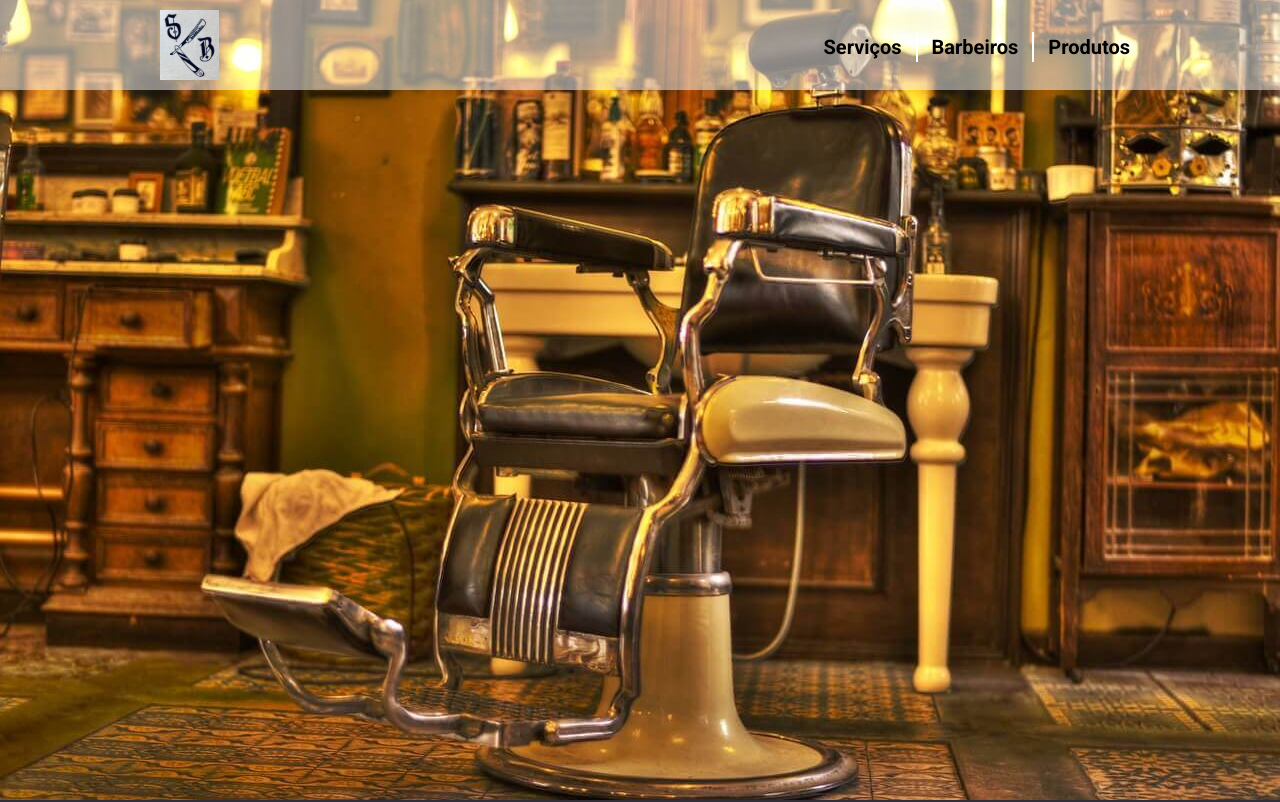
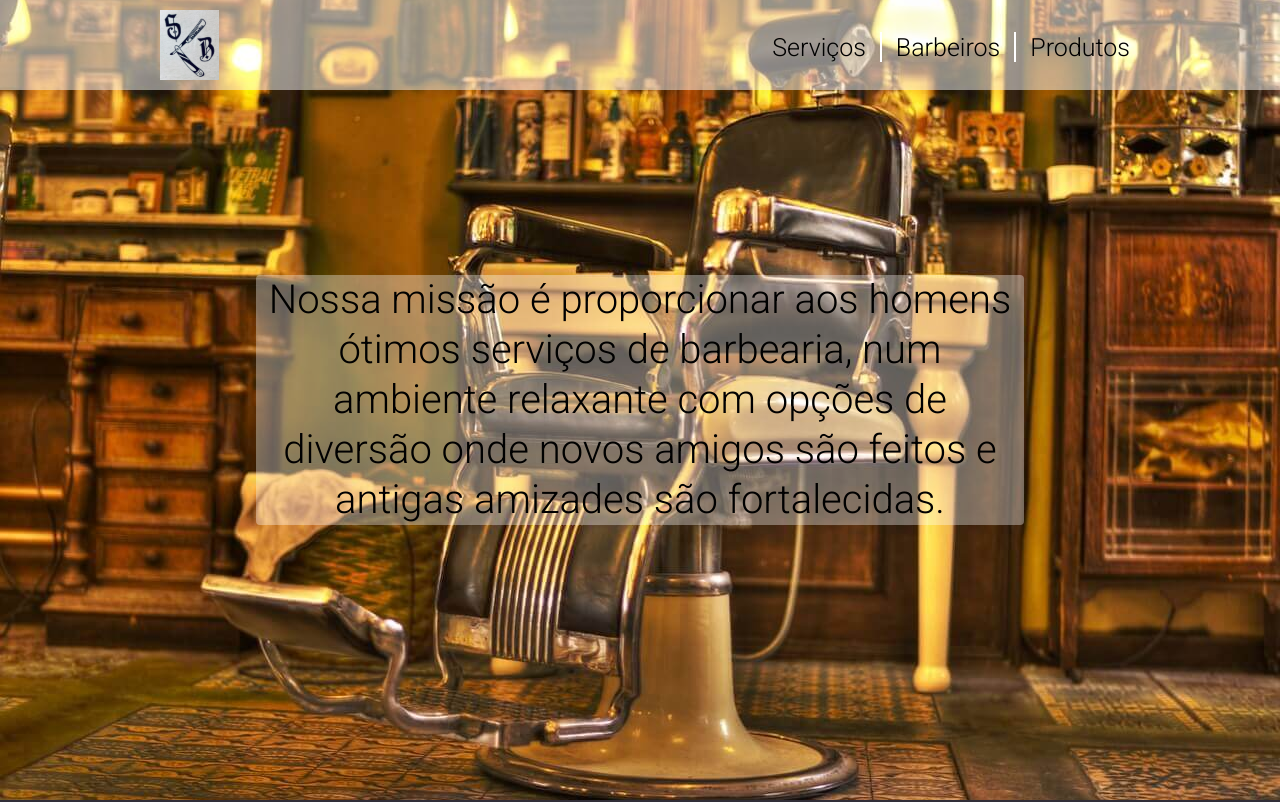
Before and after one commit to otavioluism/barbearia-santo-bigode, a React (Create React App) app: page / in a window 1280 px wide. Shown: the top 802 px of the page. Built offline with nearby package versions, Linux system fonts and the light colour scheme.

Commit message:
version 3.1

```diff
--- a/src/pages/Barbeiros/styles.ts
+++ b/src/pages/Barbeiros/styles.ts
@@ -16,7 +16,7 @@ export const Header = styled.div`
   justify-content: space-between;
 
   a {
-    margin-left: 50px;
+    margin-left: 60px;
     font-size: 3.5rem;
     line-height: 4.1rem;
     color: #000;
@@ -30,6 +30,7 @@ export const Header = styled.div`
 
   h1 {
     margin-right: 50px;
+    font-weight: 300;
     color: #000;
   }
 `;
--- a/src/pages/Dashboard/index.tsx
+++ b/src/pages/Dashboard/index.tsx
@@ -67,7 +67,15 @@ const Dashboard: React.FC = () => {
           </div>
         </div>
       </Header>
-      <Fundo />
+      <Fundo>
+        <div>
+          <p>
+            Nossa missão é proporcionar aos homens ótimos serviços de barbearia,
+            num ambiente relaxante com opções de diversão onde novos amigos são
+            feitos e antigas amizades são fortalecidas.
+          </p>
+        </div>
+      </Fundo>
       <Logo>
         <img src={logoImg} alt="Santo Bigode" />
       </Logo>
--- a/src/pages/Dashboard/styles.ts
+++ b/src/pages/Dashboard/styles.ts
@@ -46,8 +46,8 @@ export const Header = styled.header`
           a {
             text-decoration: none;
             color: #000;
-            font-size: 2.0rem;
-            font-weight: bold;
+            font-size: 2.5rem;
+            font-weight: 300;
             transition: opacity 0.2s;
 
             }
@@ -155,6 +155,22 @@ export const Fundo = styled.div`
   background-image: url(${ImgFundo});
   background-position: center center;
   background-repeat: no-repeat;
+
+  div {
+    display: flex;
+    align-items: center;
+    justify-content: center;
+    width: 60%;
+    background: rgba(255, 255, 255, 0.35);
+    border-radius: 4px;
+    p {
+      text-align: center;
+      color: #000;
+      font-size: 4rem;
+      font-weight: 300;
+      line-height: 5rem;
+    }
+  }
 `;
 
 export const Logo = styled.div`
@@ -195,7 +211,7 @@ export const Caixa = styled.div`
 
     p {
       font-style: normal;
-      font-weight: normal;
+      font-weight: 300;
       font-size: 2rem;
       line-height: 3rem;
       letter-spacing: 0.04em;
@@ -295,6 +311,8 @@ export const Localizacao = styled.div`
 
   div.mapa {
     margin-top: 20px;
+    position: relative;
+    z-index: 0;
   }
 
   div.mapa,
--- a/src/pages/Produtos/index.tsx
+++ b/src/pages/Produtos/index.tsx
@@ -40,7 +40,16 @@ const Produtos: React.FC = () => {
         </a>
         <h1>Produtos</h1>
       </Header>
-      <Fundo />
+      <Fundo>
+        <div>
+          <p>
+            Conheça os nossos produtos! <br />
+{' '}
+Role para baixo e escolha já o
+            seu.
+</p>
+        </div>
+      </Fundo>
       <Logo>
         <img src={logoImg} alt="Santo Bigode" />
       </Logo>
--- a/src/pages/Produtos/styles.ts
+++ b/src/pages/Produtos/styles.ts
@@ -19,7 +19,7 @@ export const Header = styled.div`
   justify-content: space-between;
 
   a {
-    margin-left: 50px;
+    margin-left: 60px;
     font-size: 3.5rem;
     line-height: 4.1rem;
     color: #000;
@@ -33,6 +33,7 @@ export const Header = styled.div`
 
   h1 {
     margin-right: 50px;
+    font-weight: 300;
     color: #000;
   }
 `;
@@ -50,6 +51,21 @@ export const Fundo = styled.div`
   background-image: url(${imgFundo});
   background-position: center center;
   background-repeat: no-repeat;
+  div {
+    display: flex;
+    align-items: center;
+    justify-content: center;
+    width: 60%;
+    background: rgba(255, 255, 255, 0.5);
+    border-radius: 4px;
+    p {
+      text-align: center;
+      color: #000;
+      font-size: 4rem;
+      font-weight: 300;
+      line-height: 5rem;
+    }
+  }
 `;
 
 export const Logo = styled.div`
@@ -140,7 +156,7 @@ export const Produto1 = styled.div`
 
     p {
       font-style: normal;
-      font-weight: 500;
+      font-weight: 300;
       font-size: 2rem;
       line-height: 2.3rem;
       display: flex;
--- a/src/pages/Servico/index.tsx
+++ b/src/pages/Servico/index.tsx
@@ -29,7 +29,14 @@ const Servico: React.FC = () => {
         </a>
         <h1>Serviços</h1>
       </Header>
-      <Fundo />
+      <Fundo>
+        <div>
+          <p>
+            A barbearia Santo Bigode sempre proporciona trabalho com amor, para
+            que seus serviços sempre sejam de qualidade aos seus clientes.
+          </p>
+        </div>
+      </Fundo>
       <Logo>
         <img src={logoImg} alt="Santo Bigode" />
       </Logo>
--- a/src/pages/Servico/styles.ts
+++ b/src/pages/Servico/styles.ts
@@ -18,7 +18,7 @@ export const Header = styled.header`
   justify-content: space-between;
 
   a {
-    margin-left: 50px;
+    margin-left: 60px;
     font-size: 3.5rem;
     line-height: 4.1rem;
     color: #000;
@@ -33,6 +33,7 @@ export const Header = styled.header`
   h1 {
     margin-right: 50px;
     color: #000;
+    font-weight: 300;
   }
 `;
 
@@ -49,6 +50,21 @@ export const Fundo = styled.div`
   background-image: url(${imgFundo});
   background-position: center center;
   background-repeat: no-repeat;
+  div {
+    display: flex;
+    align-items: center;
+    justify-content: center;
+    width: 60%;
+    background: rgba(255, 255, 255, 0.35);
+    border-radius: 4px;
+    p {
+      text-align: center;
+      color: #000;
+      font-size: 4rem;
+      font-weight: 300;
+      line-height: 5rem;
+    }
+  }
 `;
 
 export const Logo = styled.div`
@@ -132,7 +148,7 @@ export const TabelaPreco = styled.div`
 
           p {
             font-style: normal;
-            font-weight: normal;
+            font-weight: 300;
             font-size: 2rem;
             line-height: 3.5rem;
             text-align: center;
@@ -149,7 +165,7 @@ export const TabelaPreco = styled.div`
 
           p {
             font-style: normal;
-            font-weight: normal;
+            font-weight: 300;
             font-size: 2rem;
             line-height: 3.5rem;
           }
--- a/src/styles/global.ts
+++ b/src/styles/global.ts
@@ -30,11 +30,11 @@ export default createGlobalStyle`
     font-size: 40%;
   }
 
+
   @media (max-width: 500px) {
   html{
-    font-size: 25%;
+    font-size: 32%;
   }
-
 
 }
 
```
